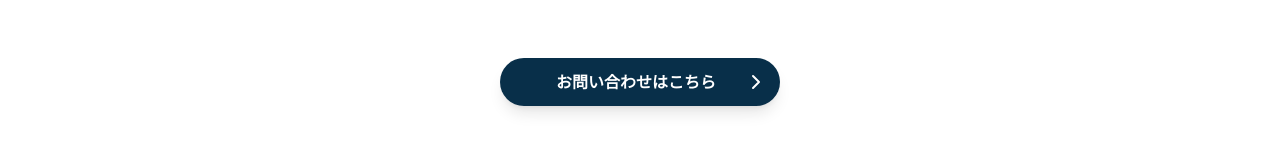
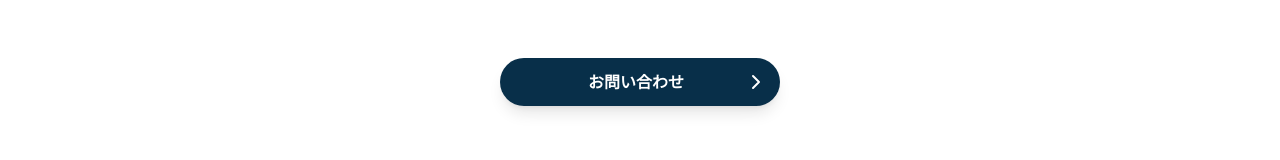
Before and after one commit to tuki0918/bbbit.biz, a Next.js app: page / in a window 1280 px wide. Shown: the part 2814-2974 px from the top of the page. Built offline with nearby package versions, Linux system fonts and the light colour scheme.

Commit message:
fix: simplify text in Contact component for clarity

```diff
--- a/components/Contact.tsx
+++ b/components/Contact.tsx
@@ -33,9 +33,7 @@
 							className="group mt-8 w-[280px] mx-auto md:ml-auto p-3 bg-sky-950 hover:bg-sky-900 text-white rounded-full font-bold flex justify-between items-center shadow-lg hover:shadow-xl transition-shadow duration-300"
 							href="/contact"
 						>
-							<div className="flex-1 text-center pl-4">
-								お問い合わせはこちら
-							</div>
+							<div className="flex-1 text-center pl-4">お問い合わせ</div>
 							<ChevronRight className="transition group-hover:translate-x-1" />
 						</Link>
 					</div>
```
